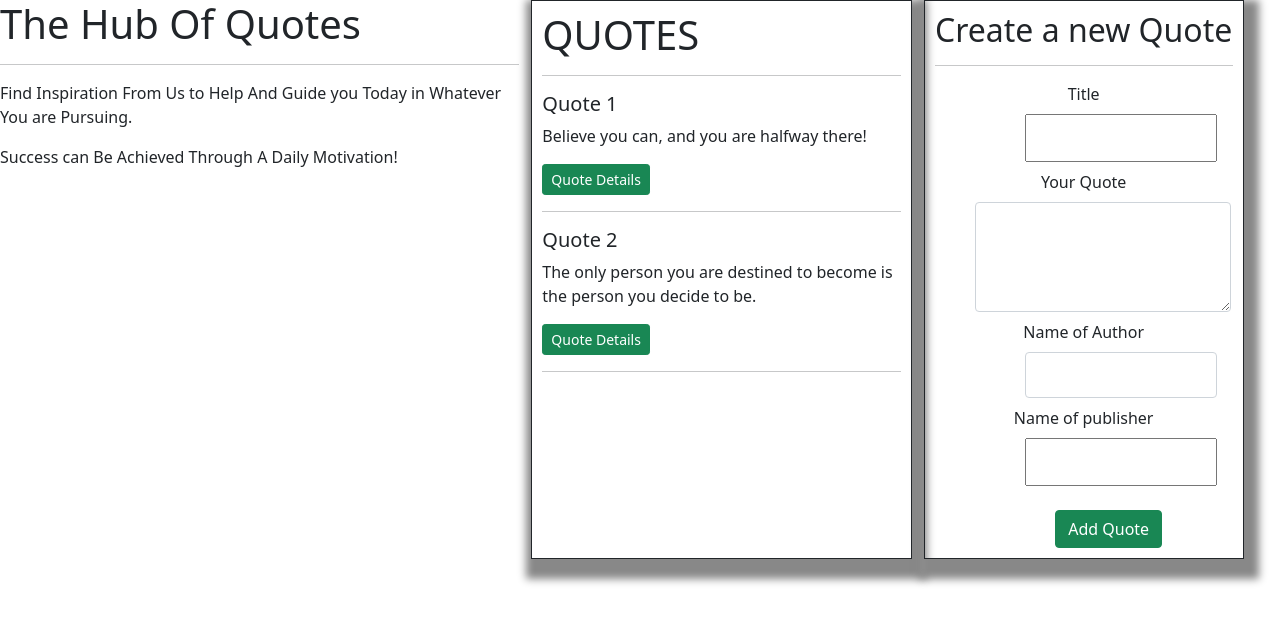
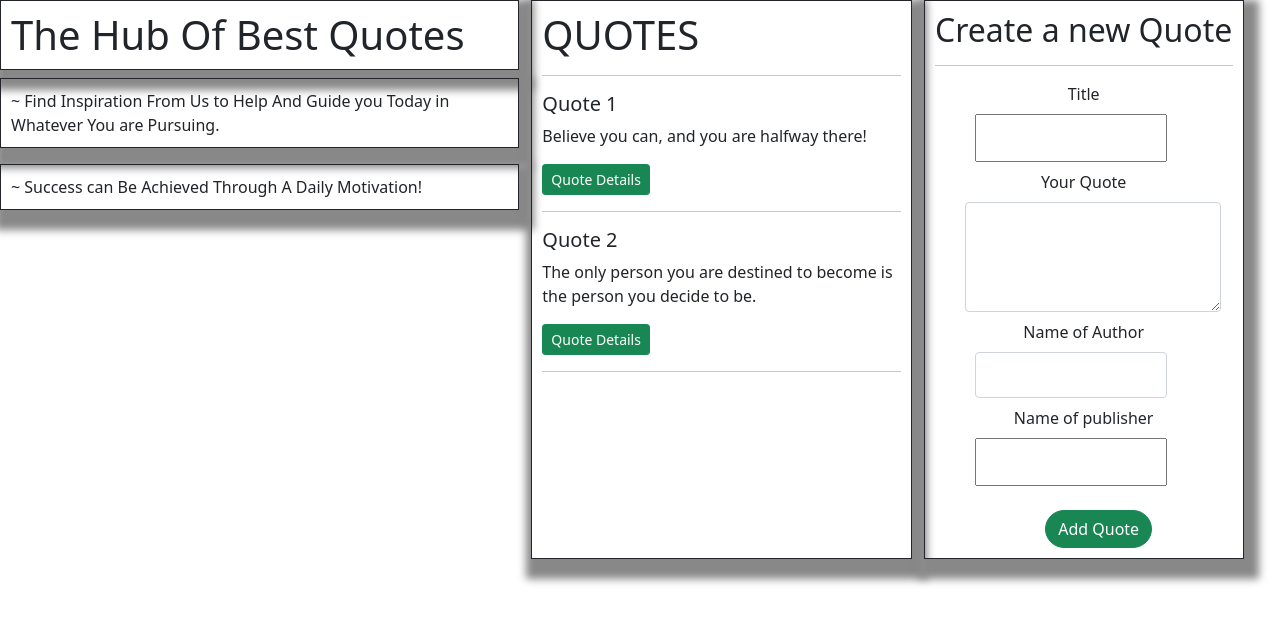
Before and after one commit to devseme/Quote-App, an Angular app: page / in a window 1280 px wide. Shown: the top 624 px of the page. Built offline with nearby package versions, Linux system fonts and the light colour scheme.

Commit message:
worked on styling

```diff
--- a/src/app/about/about.component.css
+++ b/src/app/about/about.component.css
@@ -0,0 +1,7 @@
+*{
+    border: 1px solid;
+    padding: 10px;
+    box-shadow: 5px 10px 8px 10px #888888;
+    height: auto;
+    width: auto;
+}
--- a/src/app/about/about.component.html
+++ b/src/app/about/about.component.html
@@ -1,4 +1,4 @@
-<h1>The Hub Of Quotes</h1>
-<hr>
-<p>Find Inspiration From Us to Help And Guide you Today in Whatever You are Pursuing.</p>
-<p>Success can Be Achieved Through A Daily Motivation!</p>
+<h1>The Hub Of Best Quotes</h1>
+
+<p>&#126; Find Inspiration From Us to Help And Guide you Today in Whatever You are Pursuing.</p>
+<p>&#126; Success can Be Achieved Through A Daily Motivation!</p>
--- a/src/app/quote-details/quote-details.component.html
+++ b/src/app/quote-details/quote-details.component.html
@@ -1,9 +1,11 @@
 <p>Author : &nbsp;{{quote.author}} </p>
  <p>Publisher : &nbsp;{{quote.publisher}} </p>
  <div>
- <fa-icon [icon]="faUp" (click)='inspirational()'></fa-icon> <span>{{upVote}}</span>&nbsp;&nbsp;&nbsp;
+ <fa-icon [icon]="faUp" (click)='inspirational()'></fa-icon> <span>{{upVote}}</span>&nbsp;&nbsp;&nbsp;&nbsp;&nbsp;
  <fa-icon [icon]="faDown" (click)='terrible()'></fa-icon><span>{{downVote}}</span>
 </div>
-
+<div>
 <button (click) ='deleteQuote(true)' class="btn btn-outline-danger btn-sm">Delete Quote</button>
-<p>{{quote.time|timePassed}}</p>
+</div>
+<hr>
+<p>&#126;{{quote.time|timePassed}}</p>
--- a/src/app/quote-form/quote-form.component.css
+++ b/src/app/quote-form/quote-form.component.css
@@ -18,16 +18,17 @@ input{
     display:block;
     width:15vw;
     padding: 10px;
-    margin-left:90px;
-    border: 5 px solid black;
+    margin-left:40px;
+    border: 10 px solid black;
 
 
 }
 button{
-    margin-left:50px;
+    margin-left:30px;
+    border-radius: 50px;
 }
 textarea{
     width: 20vw;
-    margin-left:40px;
+    margin-left:30px;
     border: 5 px solid black;
 }
```
Also changed, not shown: src/app/quotes/quotes.component.css (line endings or trailing spaces), src/styles.css (line endings or trailing spaces).
